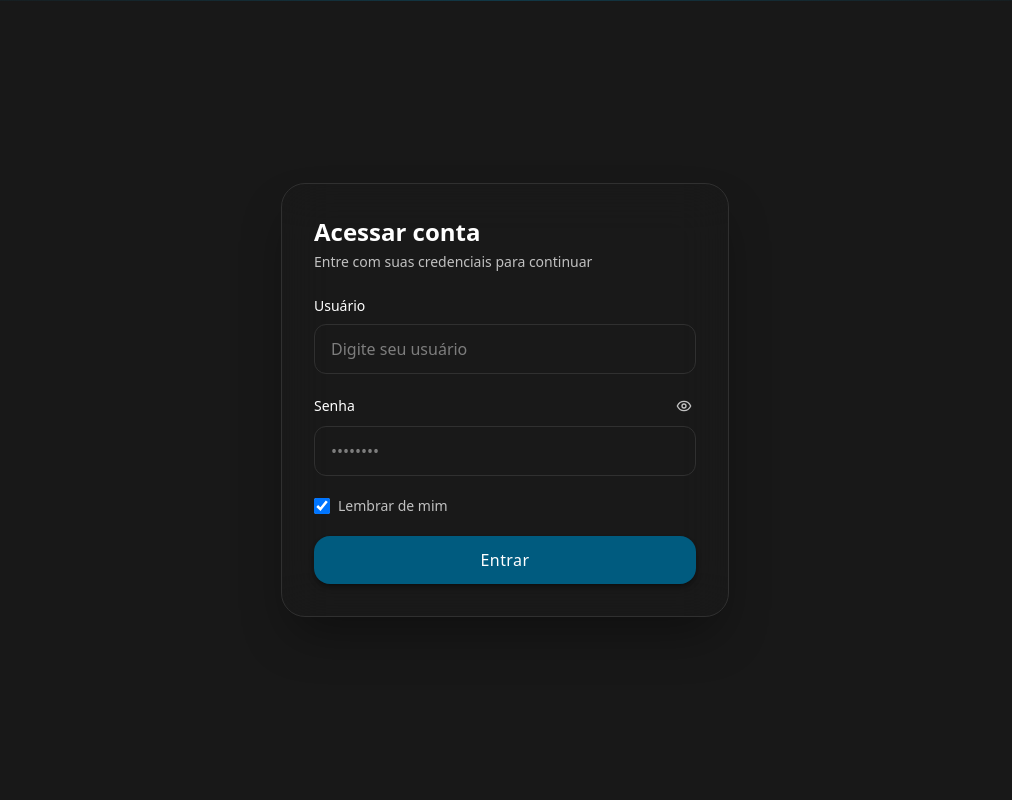
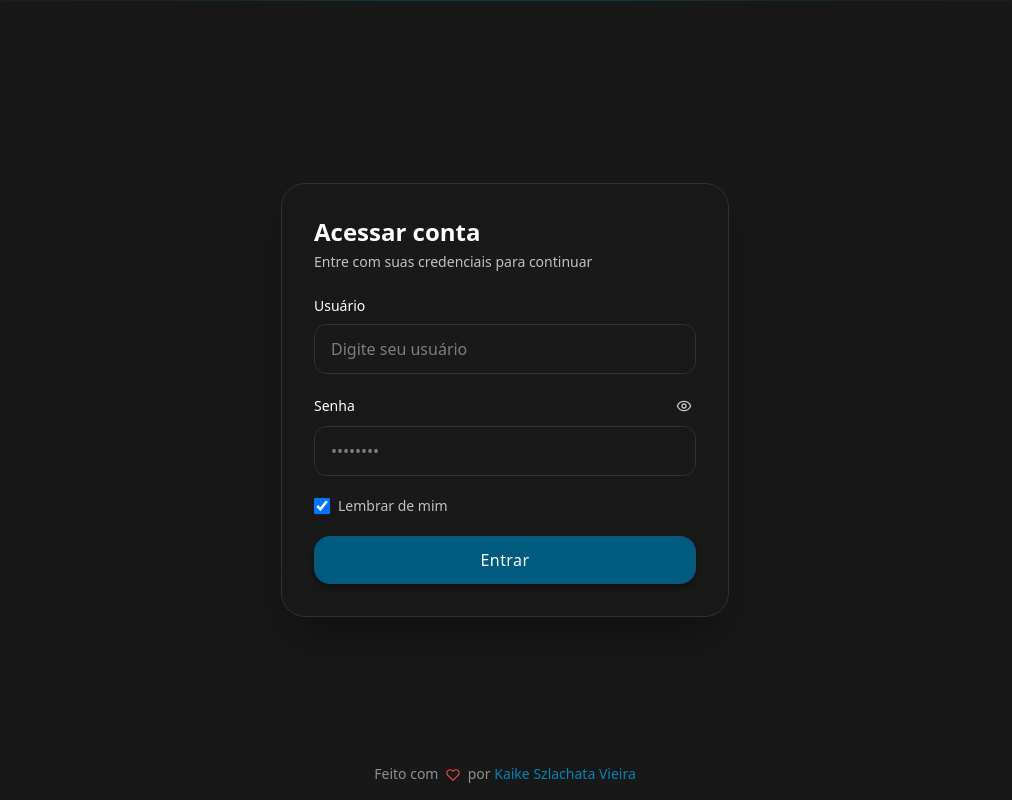
Before and after one commit to kaikevieira/baggeto-help-desk, a React (Vite) app in the folder help-desk-frontend/: page /login in a window 1280 px wide. Shown: the whole page, without its empty margins (135-1147 px from the left). Built offline with nearby package versions, Linux system fonts and the light colour scheme; no server answers.

Commit message:
feat: add footer

```diff
--- a/help-desk-frontend/src/pages/Login.jsx
+++ b/help-desk-frontend/src/pages/Login.jsx
@@ -6,6 +6,7 @@ import AuthCard from "../components/AuthCard";
 import Button from "../components/Button";
 import InputField from "../components/InputField";
 import { usePageTitle } from "../hooks/usePageTitle";
+import { FiHeart } from "react-icons/fi";
 
 
 export default function Login() {
@@ -155,6 +156,20 @@ export default function Login() {
                     </Button>
                 </form>
             </AuthCard>
+            <footer className="fixed inset-x-0 bottom-4 flex justify-center px-4">
+                <p className="text-xs sm:text-sm text-texto/70">
+                    Feito com <FiHeart className="inline align-middle text-[var(--color-vermelho)] mx-1" aria-label="amor" /> por
+                    {" "}
+                    <a
+                        href="https://linkedin.com.br/in/kaikeszlachatavieira"
+                        target="_blank"
+                        rel="noopener noreferrer"
+                        className="text-azul-claro hover:underline"
+                    >
+                        Kaike Szlachata Vieira
+                    </a>
+                </p>
+            </footer>
         </AuthBackground>
     );
 }
```
